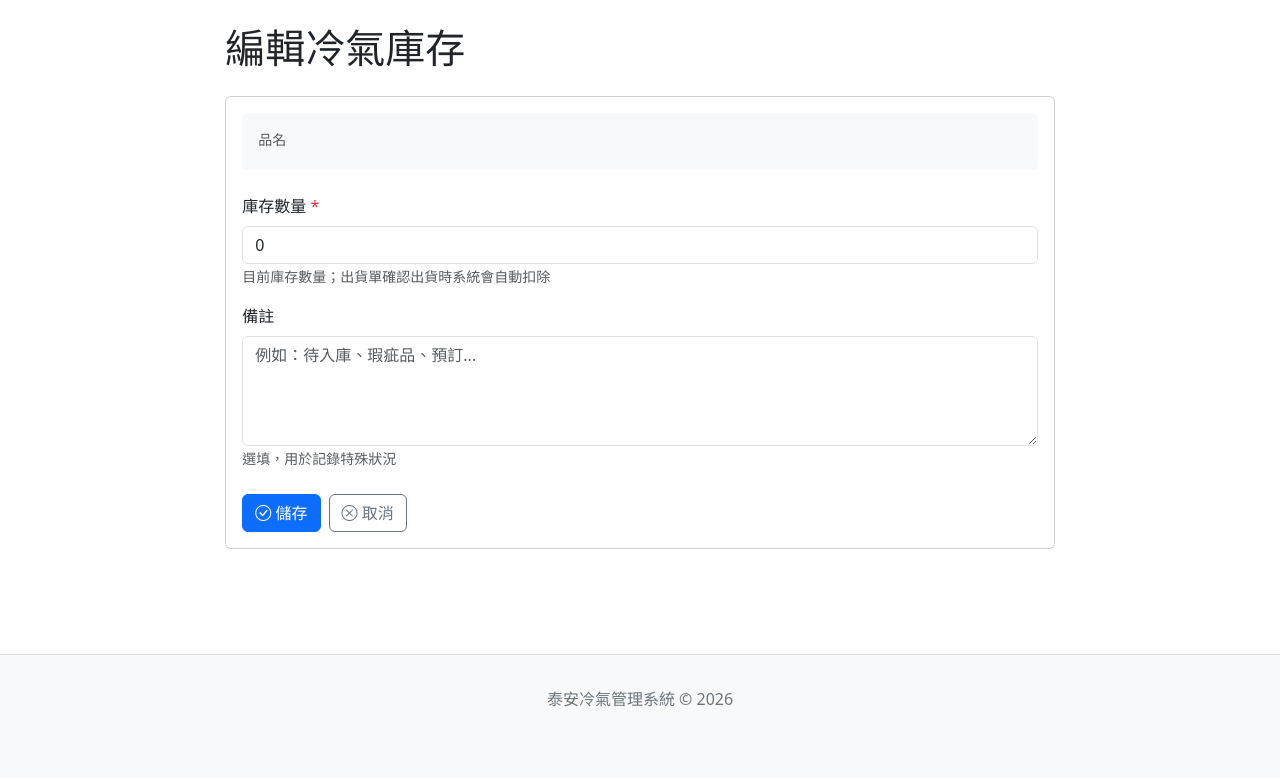
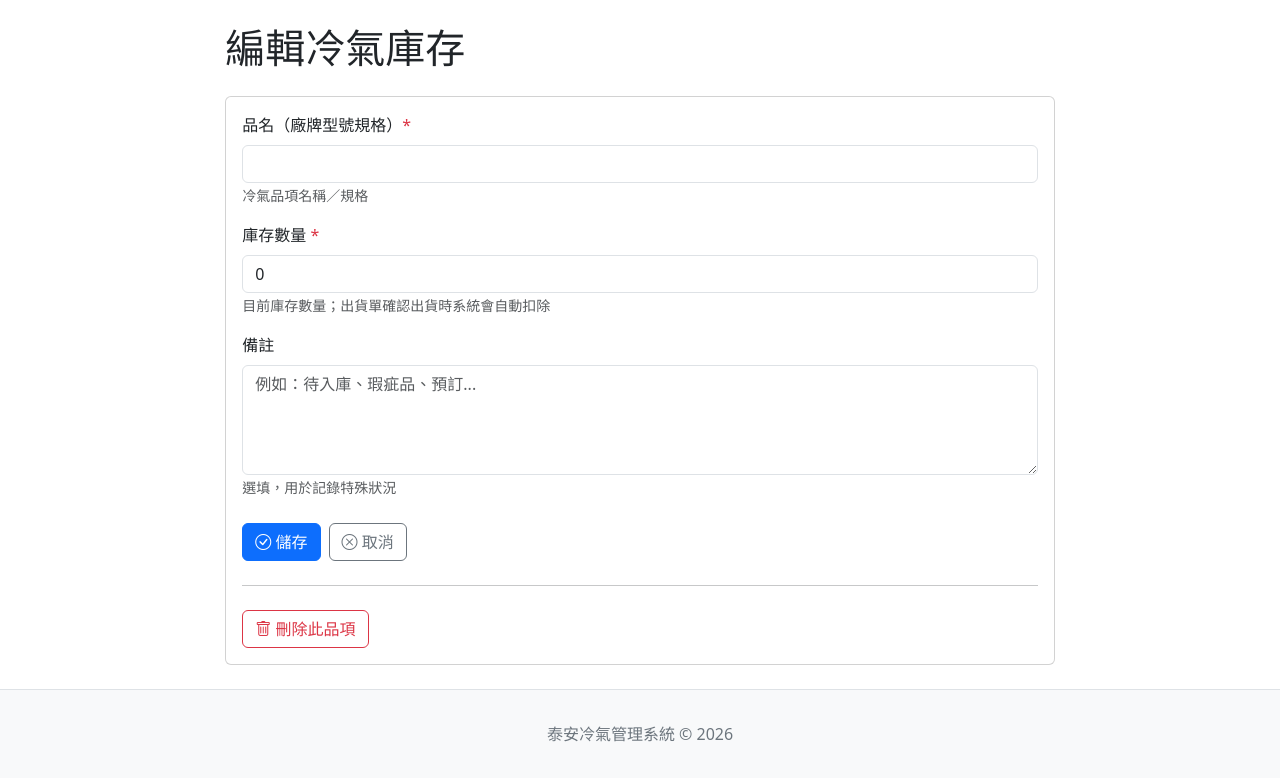
Before and after one commit to Yang-sen0821/taian-hvac, a Flask app: template templates/inventory/ac_edit.html in a window 1280 px wide. Shown: the part 57-835 px from the top of the page. Before the commit the page ends 764 px from the top, so only its background shows below. Run offline with Flask 3, Linux system fonts and the light colour scheme; the template is opened without the code that fills it, so the values that code supplies are empty.

Commit message:
冷氣庫存：可刪除品項 + 可編輯品名(spec)
- inventory.py：ac_edit 加 spec 可改(留空維持原名)；新增 ac_delete 路由(比照既有 material_delete)
- ac_edit.html：品名由唯讀改為可編輯輸入 + 加「刪除此品項」區塊
- ac.html：桌面表格與手機卡片各加刪除表單(confirm 單引號屬性+tojson，名稱 key=廠牌型號規格)

刪除安全：ACInventory 無他表 FK 連動(出貨/報價/進貨以名稱字串引用)，同材料庫存既有刪除做法。
沿用既有 POST + login_required + confirm 模式；CSRF 為既有全站資安債、另案(全站 Flask-WTF)處理。
本地 test：清單/編輯頁刪除鈕、改名生效、空名不覆蓋、刪除生效 皆 OK。Codex APPROVE。

Co-Authored-By: Claude Opus 4.8 (1M context) <noreply@anthropic.com>

```diff
--- a/templates/inventory/ac_edit.html
+++ b/templates/inventory/ac_edit.html
@@ -9,14 +9,15 @@
 
         <div class="card">
             <div class="card-body">
-                <!-- 品名顯示（唯讀） -->
-                <div class="mb-4 p-3 bg-light rounded">
-                    <p class="text-muted small mb-1">品名</p>
-                    <h3 class="mb-0">{{ item.spec }}</h3>
-                </div>
-
                 <!-- 編輯表單 -->
                 <form method="post" action="/inventory/ac/{{ item.id }}/edit">
+                    <!-- 品名（廠牌型號規格）可編輯 -->
+                    <div class="mb-3">
+                        <label for="spec" class="form-label">品名（廠牌型號規格）<span class="text-danger">*</span></label>
+                        <input type="text" class="form-control" id="spec" name="spec" value="{{ item.spec }}" required>
+                        <small class="form-text text-muted">冷氣品項名稱／規格</small>
+                    </div>
+
                     <!-- 實際庫存數量 -->
                     <div class="mb-3">
                         <label for="qty" class="form-label">庫存數量 <span class="text-danger">*</span></label>
@@ -55,6 +56,15 @@
                         </a>
                     </div>
                 </form>
+
+                <hr class="my-4">
+                <!-- 刪除區塊 -->
+                <form method="post" action="/inventory/ac/{{ item.id }}/delete"
+                      onsubmit='return confirm({{ ("確定刪除「" ~ item.spec ~ "」？此操作無法復原。")|tojson }});'>
+                    <button type="submit" class="btn btn-outline-danger">
+                        <i class="bi bi-trash"></i> 刪除此品項
+                    </button>
+                </form>
             </div>
         </div>
     </div>
```
Also changed, not shown: blueprints/inventory.py (+18 -0 lines), templates/inventory/ac.html (+12 -0 lines).
